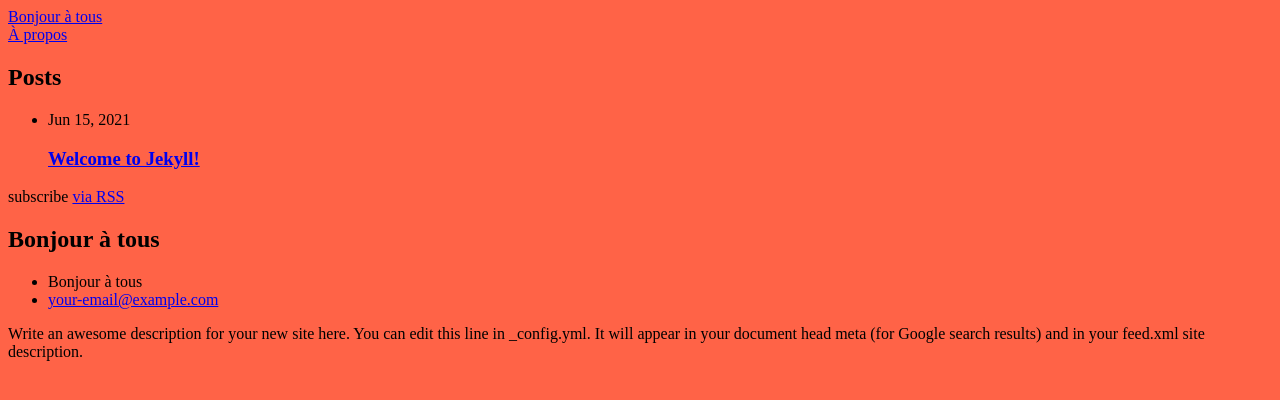
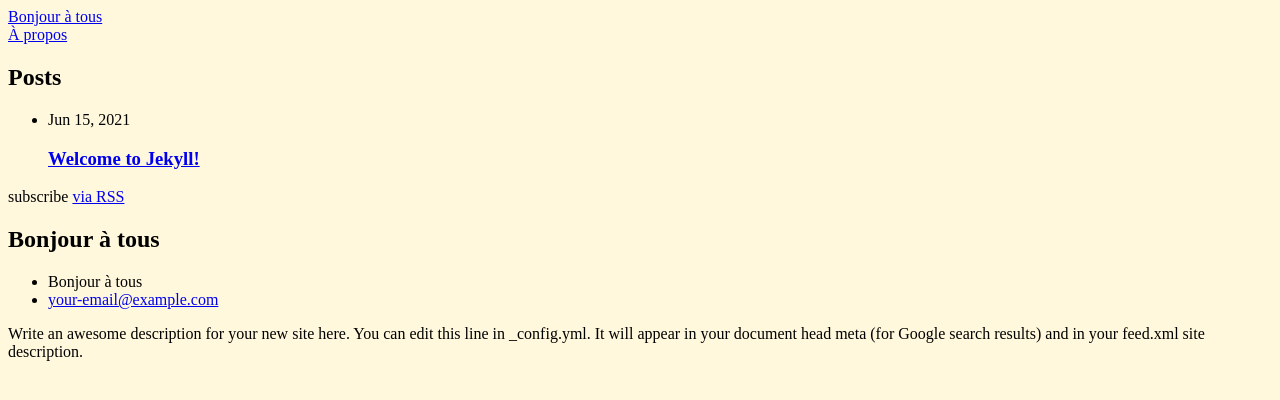
Before and after one commit to Corentin69008/Corentin69008.github.io, a Jekyll site: the page built from index.markdown, in a window 1280 px wide. Shown: the top 400 px of the page. Built offline with Jekyll 4.4.1, drawn with Linux system fonts in a browser that asks for light colours.

Commit message:
mise a jour

```diff
--- a/assets/main.css
+++ b/assets/main.css
@@ -3,5 +3,5 @@ p {
 }
 
 html{
-  background-color: #FF6347;
+  background-color: #fff8dc;
 }
```
